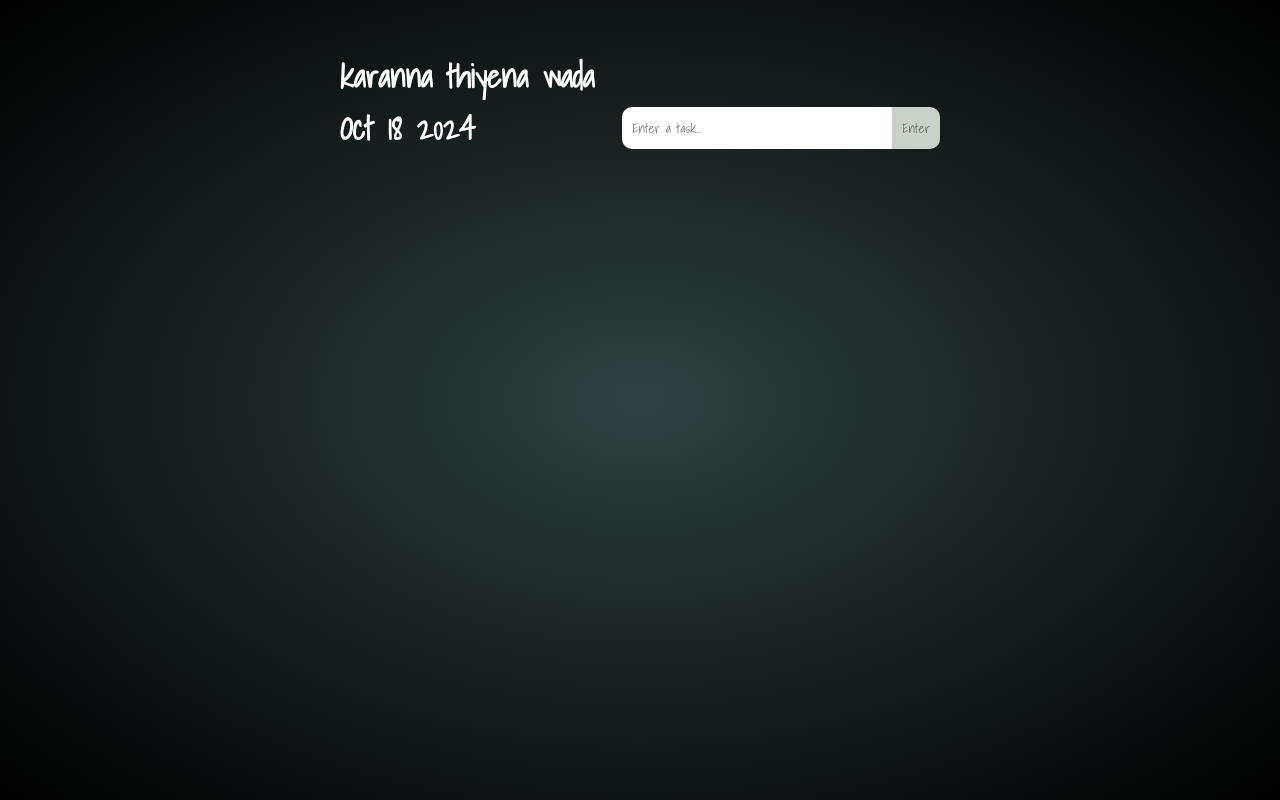
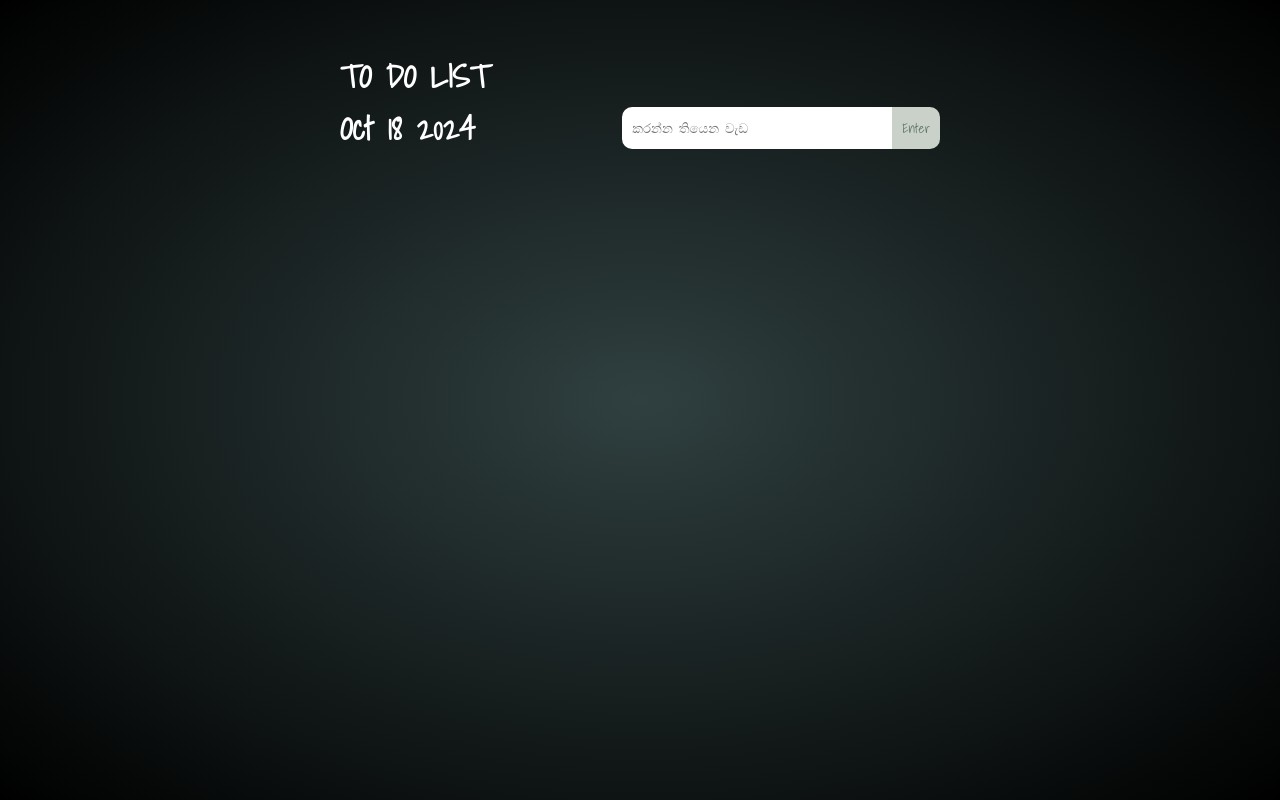
Before and after one commit to Laxan720/todo, a plain HTML site: page index.html in a window 1280 px wide. Drawn offline with Linux system fonts and the light colour scheme.

Commit message:
Update index.html

```diff
--- a/index.html
+++ b/index.html
@@ -16,11 +16,11 @@
 <body>
 
   <main class="app">
-    <h1>karanna thiyena wada</h1>
+    <h1>TO DO LIST</h1>
     <div class="input-header">
       <h1><span id="date"></span></h1>
       <div class="to-do-input">
-        <input type="text" id="item" placeholder="Enter a task..."><button id="enter">Enter</button>
+        <input type="text" id="item" placeholder="කරන්න තියෙන වැඩ"><button id="enter">Enter</button>
       </div>
     </div>
     <div class="to-do-list"></div>
```
